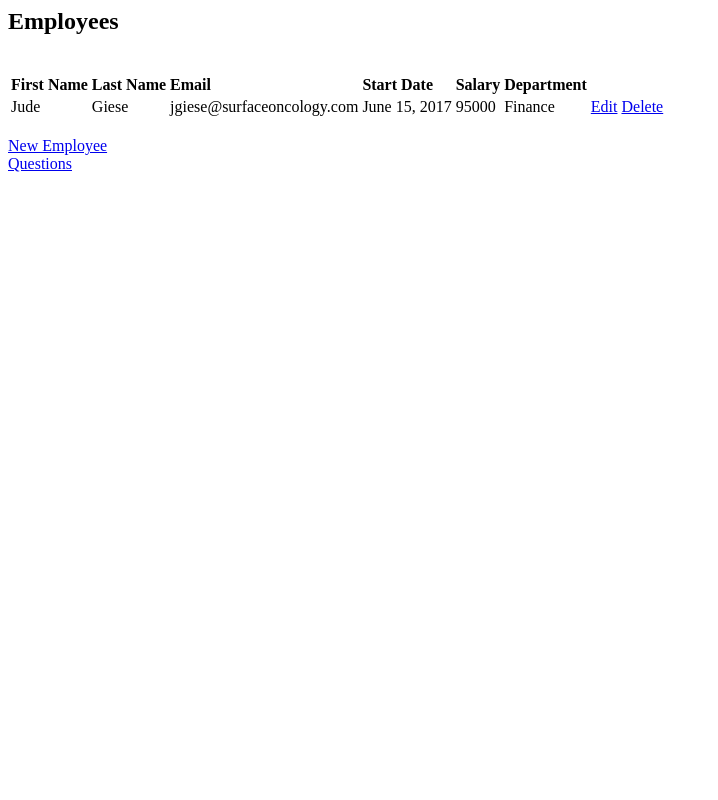
After one commit to thegoose32/polling_app, a Django app: page /polls/employees in a window 1280 px wide. The commit adds this page. Shown: the whole page, without its empty margins (0-718 px from the left). Run offline with Django 3.2, Linux system fonts and the light colour scheme; data comes from the database, SQL or seed files in the repository; both versions use the stored data as it was after the commit.

Commit message:
added Employee model and functionality

```diff
--- a/mysite/polls/models.py
+++ b/mysite/polls/models.py
@@ -53,3 +53,11 @@ class Department(models.Model):
     head = models.CharField(max_length=50)
     def __str__(self):
         return self.name
+
+class Employee(models.Model):
+    first_name = models.CharField(max_length=50)
+    last_name = models.CharField(max_length=100)
+    start_date = models.DateField()
+    email = models.EmailField()
+    salary = models.IntegerField()
+    department = models.ForeignKey(Department, on_delete=models.PROTECT)
--- /dev/null
+++ b/mysite/polls/templates/polls/department_confirm_delete.html
@@ -0,0 +1,4 @@
+<form method="post">{% csrf_token %}
+    <p>Are you sure you want to delete the department "{{ object }}"?</p>
+    <input type="submit" value="Confirm">
+</form>
--- /dev/null
+++ b/mysite/polls/templates/polls/employee_confirm_delete.html
@@ -0,0 +1,4 @@
+<form method="post">{% csrf_token %}
+  <p>Are you sure you want to delete employee {{ object.first_name }} {{object.last_name }}?</p>
+    <input type="submit" value="Confirm">
+</form>
--- /dev/null
+++ b/mysite/polls/templates/polls/employee_list.html
@@ -0,0 +1,31 @@
+<body>
+  <h2>Employees</h2>
+  <br>
+  <table>
+    <tr>
+      <th align="left">First Name</th>
+      <th align="left">Last Name</th>
+      <th align="left">Email</th>
+      <th align="left">Start Date</th>
+      <th align="right">Salary</th>
+      <th align="left">Department</th>
+      <th></th>
+      <th></th>
+    </tr>
+    {% for employee in employee_list %}
+    <tr>
+      <td> {{ employee.first_name }} </td>
+      <td> {{ employee.last_name }} </td>
+      <td> {{ employee.email }} </td>
+      <td> {{ employee.start_date }} </td>
+      <td> {{ employee.salary }} </td>
+      <td> {{ employee.department }} </td>
+      <td> <a href="{% url 'polls:editEmployee' employee.id %}">Edit</a></td>
+      <td> <a href="{% url 'polls:deleteEmployee' employee.id %}">Delete</a></td>
+    </tr>
+    {% endfor %}
+  </table>
+  <br>
+  <a href="{% url 'polls:new_employee' %}">New Employee</a><br>
+  <a href="{% url 'polls:index' %}">Questions</a>
+</body>
--- a/mysite/polls/templates/polls/index.html
+++ b/mysite/polls/templates/polls/index.html
@@ -29,6 +29,8 @@
 <a href="{% url 'polls:new_question' %}">New Question</a>
 <br>
 <a href="{% url 'polls:department' %}">Departments</a>
+<br>
+<a href="{% url 'polls:employees' %}">Employees</a>
 {% else %}
     <p>No polls are available.</p>
     <a href="{% url 'polls:new_question' %}">New Question</a>
--- a/mysite/polls/urls.py
+++ b/mysite/polls/urls.py
@@ -11,7 +11,7 @@ urlpatterns = [
     path('newQuestion', views.newQuestion, name='newQuestion'),
     path('<int:pk>/newAnswer/', views.newAnswerFormView.as_view(), name='newAnswerForm'),
     path('department', views.DeptView.as_view(), name='department'),
-    path('<int:dept_id>/deleteDept', views.deleteDept, name='deleteDept'),
+    path('<int:pk>/deleteDept', views.DeptDelete.as_view(), name='deleteDept'),
     path('<int:pk>/editDept', views.DeptUpdate.as_view(), name='editDept'),
 
     #DG - is there a more efficent way to handle these functions?
@@ -20,4 +20,9 @@ urlpatterns = [
     path('<int:question_id>/newAnswerSubmit/', views.newAnswerSubmit, name='newAnswerSubmit'),
     path('<int:choice_id>/deleteAnswer', views.deleteAnswer, name='deleteAnswer'),
     path('new_department', views.createDept, name='new_department'),
+    #Employees:
+    path('employees', views.EmployeeView.as_view(), name='employees'),
+    path('new_employee', views.addEmployee, name='new_employee'),
+    path('<int:pk>/editEmployee', views.EmployeeUpdate.as_view(), name='editEmployee'),
+    path('<int:pk>/deleteEmployee', views.EmployeeDelete.as_view(), name='deleteEmployee'),
 ]
--- a/mysite/polls/views.py
+++ b/mysite/polls/views.py
@@ -7,12 +7,10 @@ from django.views import generic
 from django.utils import timezone
 from django.db.models import Aggregate
 from django.forms import ModelForm
-from django.views.generic.edit import UpdateView
+from django.views.generic.edit import UpdateView, DeleteView
 
-from .models import Choice, Question, Department
-from .forms import NewQuestionForm, DeptForm
-
-#Forms
+from .models import Choice, Question, Department, Employee
+from .forms import NewQuestionForm, DeptForm, EmployeeForm
 
 def newQuestionForm(request):
     if request.method == 'Post':
@@ -41,12 +39,6 @@ class IndexView(generic.ListView):
             pub_date__lte=timezone.now()
         ).order_by('-pub_date')[:10]
 
-class DeptView(generic.ListView):
-    queryset = Department.objects.order_by('number')
-    model = Department
-    template_name = 'polls/department.html'
-    context_object_name = 'dept_list'
-
 class DetailView(generic.DetailView):
     model = Question
     template_name = 'polls/detail.html'
@@ -72,9 +64,6 @@ def vote(request, question_id):
         selected_choice.votes += 1
         selected_choice.save()
         return HttpResponseRedirect(reverse('polls:results', args=(question.id,)))
-
-#def newQuestionForm(request):
-#    return render(request, 'polls/newQuestion.html')
 
 def newQuestion(request):
     #Create instance of Question class
@@ -107,19 +96,13 @@ def deleteAnswer(request, choice_id):
     choice.delete()
     return HttpResponseRedirect(reverse('polls:newAnswerForm', args=(question.id,)))
 
-def deleteDept(request, dept_id):
-    dept = get_object_or_404(Department, pk=dept_id)
-    dept.delete()
-    return HttpResponseRedirect(reverse('polls:department'))
+#Departments:
 
-def editDept(request, dept_id):
-    dept = get_object_or_404(Department, id=dept_id)
-    form = DeptForm(request.POST or None, instance=dept)
-    if request.method == 'POST':
-        if form.is_valid():
-            form.save()
-            return HttpResponseRedirect(reverse('polls:department'))
-    return render(request, 'polls/editDept.html', {'form': form})
+class DeptView(generic.ListView):
+    queryset = Department.objects.order_by('number')
+    model = Department
+    template_name = 'polls/department.html'
+    context_object_name = 'dept_list'
 
 def createDept(request):
     if request.method == 'POST':
@@ -137,3 +120,36 @@ class DeptUpdate(UpdateView):
     form_class = DeptForm
     model = Department
     success_url = reverse_lazy('polls:department')
+
+class DeptDelete(DeleteView):
+    model = Department
+    success_url = reverse_lazy('polls:department')
+
+#Employees:
+
+class EmployeeView(generic.ListView):
+    queryset = Employee.objects.order_by('department')
+    model = Employee
+    template_name = 'polls/employee_list.html'
+    context_object_name = 'employee_list'
+
+def addEmployee(request):
+    if request.method == 'POST':
+        form = EmployeeForm(request.POST)
+        if form.is_valid():
+            instance = form.save(commit=False)
+            instance.save()
+            return HttpResponseRedirect(reverse('polls:employees'))
+    else:
+        form = EmployeeForm()
+    return render(request, 'polls/newEmployee.html', {'form': form})
+
+class EmployeeUpdate(UpdateView):
+    template_name = 'polls/editEmployee.html'
+    form_class = EmployeeForm
+    model = Employee
+    success_url = reverse_lazy('polls:employees')
+
+class EmployeeDelete(DeleteView):
+    model = Employee
+    success_url = reverse_lazy('polls:employees')
```
Also changed, not shown: mysite/polls/forms.py (+6 -1 lines), mysite/polls/templates/polls/editEmployee.html (added, +9 -0 lines), mysite/polls/templates/polls/newEmployee.html (added, +9 -0 lines), mysite/db.sqlite3, mysite/polls/migrations/0005_employee.py (added), 2 other files.
